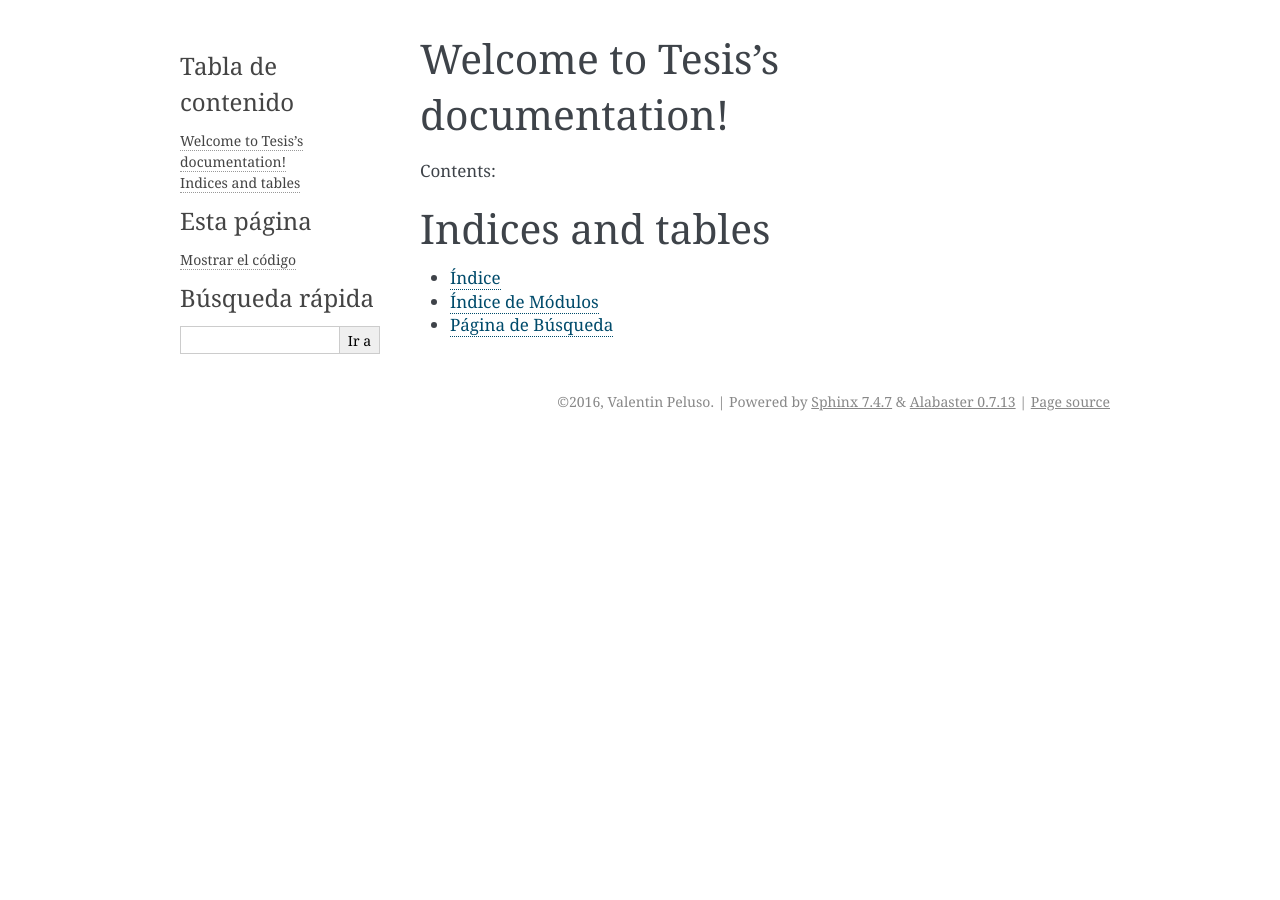
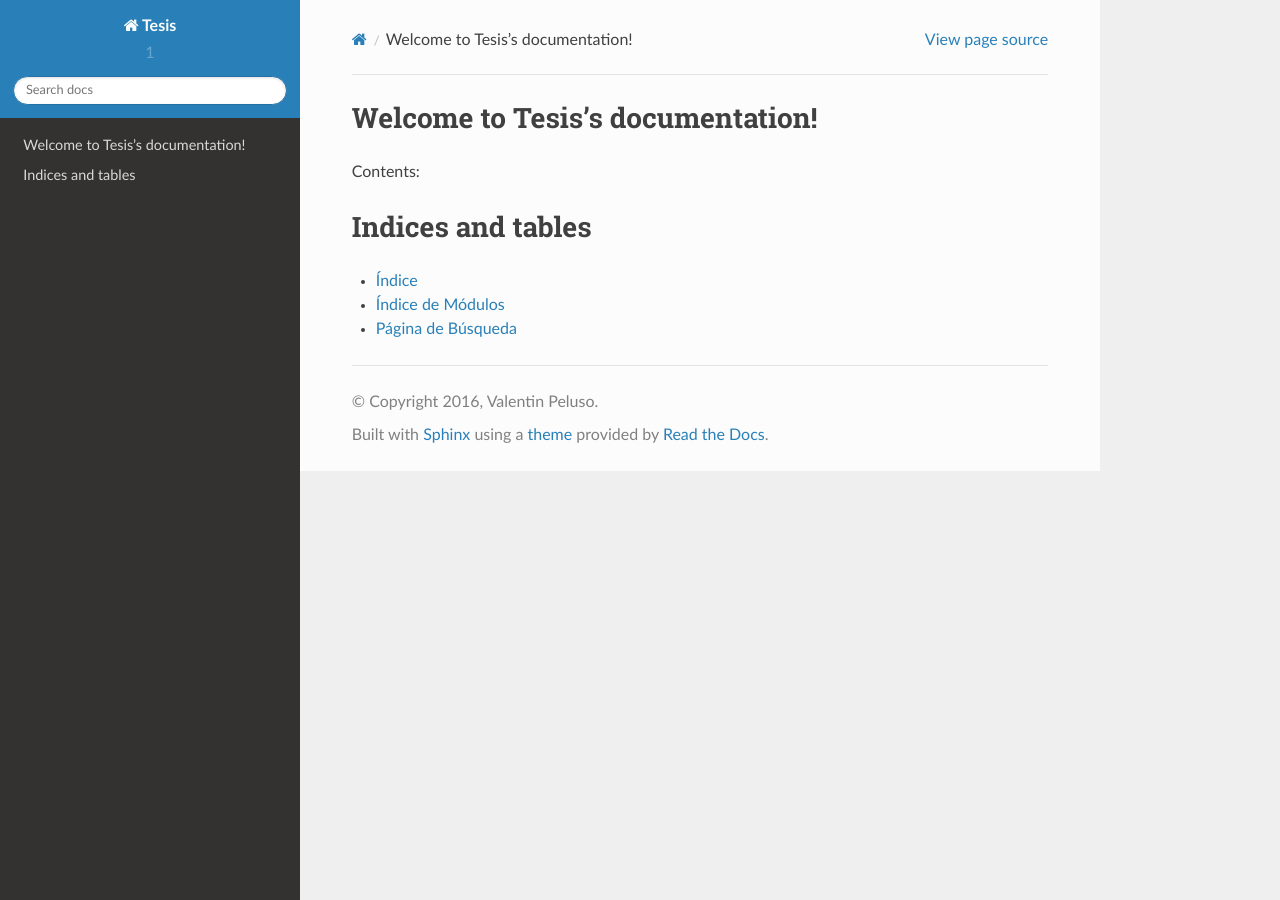
Before and after one commit to valentinPeluso/proyectotesis, a Sphinx documentation site: the page built from docs/index.rst, in a window 1280 px wide. Built offline with Sphinx 7.4.7 and the Read the Docs theme 2.0.0, drawn with Linux system fonts in a browser that asks for light colours.

```diff
--- a/docs/conf.py
+++ b/docs/conf.py
@@ -37,8 +37,14 @@ templates_path = ['_templates']
 # The suffix(es) of source filenames.
 # You can specify multiple suffix as a list of string:
 #
-# source_suffix = ['.rst', '.md']
-source_suffix = '.rst'
+from recommonmark.parser import CommonMarkParser
+
+source_parsers = {
+    '.md': CommonMarkParser,
+}
+
+source_suffix = ['.rst', '.md']
+# source_suffix = '.rst'
 
 # The encoding of source files.
 #
@@ -119,7 +125,14 @@ todo_include_todos = False
 # The theme to use for HTML and HTML Help pages.  See the documentation for
 # a list of builtin themes.
 #
-html_theme = 'alabaster'
+
+import sphinx_rtd_theme
+
+html_theme = "sphinx_rtd_theme"
+
+html_theme_path = [sphinx_rtd_theme.get_html_theme_path()]
+
+# html_theme = 'alabaster'
 
 # Theme options are theme-specific and customize the look and feel of a theme
 # further.  For a list of options available for each theme, see the
```
